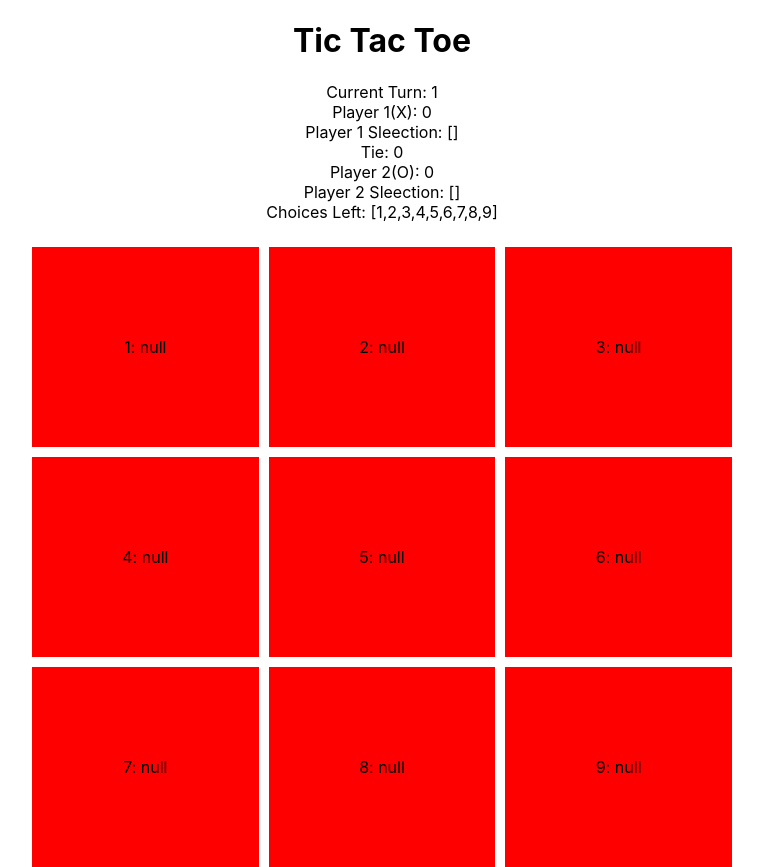
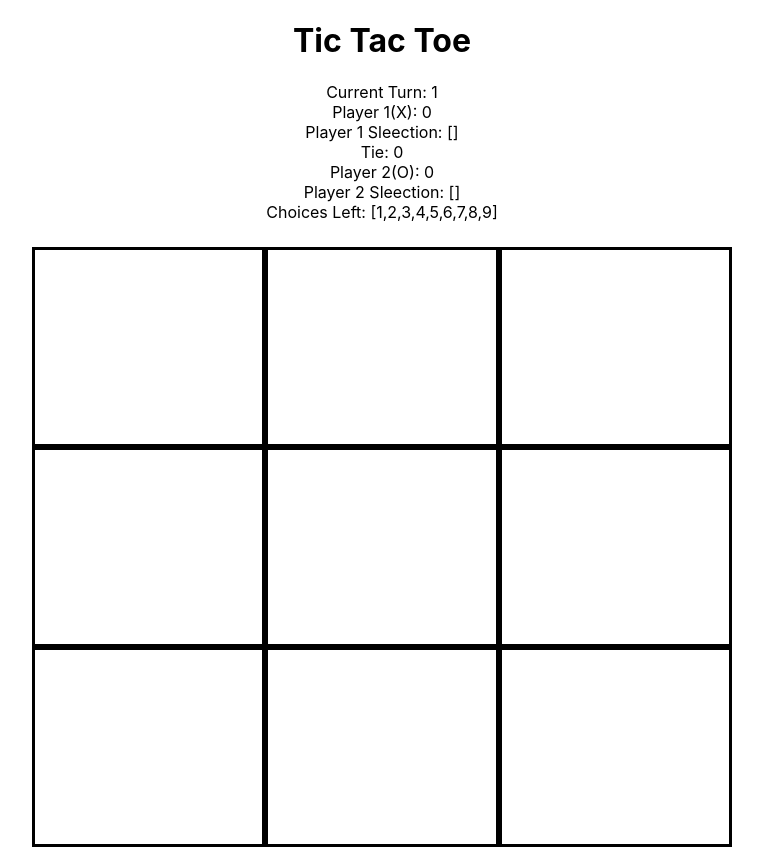
Before and after one commit to ibedwi/tictactoe, a React (Create React App) app: page / in a window 1280 px wide. Shown: the whole page, without its empty margins (258-1021 px from the left). Built offline with nearby package versions, Linux system fonts and the light colour scheme.

Commit message:
feat: update tile UI

```diff
--- a/src/App.css
+++ b/src/App.css
@@ -44,12 +44,11 @@
   display: grid;
   grid-template-columns: repeat(3, 1fr);
   grid-template-rows: repeat(3, 200px);
-  gap: 10px;
 }
 
 .grid-item {
   display: flex;
   justify-content: center;
   align-items: center;
-  background-color: red
+  border: solid;
 }
--- a/src/App.tsx
+++ b/src/App.tsx
@@ -1,5 +1,7 @@
 import React, { useReducer } from "react";
 import "./App.css";
+import XIcon from "./img/x.png";
+import OIcon from "./img/o.png";
 
 // State
 // playerTurn: who is selecting?
@@ -229,6 +231,10 @@ function App() {
     }
   };
 
+  const isSelected = (n: number) => {
+    return state.boardState[n] ?? false;
+  };
+
   return (
     <div className="App">
       <h1>Tic Tac Toe</h1>
@@ -249,9 +255,28 @@ function App() {
           <div
             key={n}
             className="grid-item"
-            onClick={() => onClickTile(Number(n))}
+            onClick={() =>
+              isSelected(Number(n))
+                ? alert("tile already selected!")
+                : onClickTile(Number(n))
+            }
           >
-            {n}: {JSON.stringify(state.boardState[n])}
+            {state.boardState[n] === 1 && (
+              <img
+                src={OIcon}
+                alt="player-1-selection"
+                height={50}
+                width={50}
+              />
+            )}
+            {state.boardState[n] === 2 && (
+              <img
+                src={XIcon}
+                alt="player-2-selection"
+                height={50}
+                width={50}
+              />
+            )}
           </div>
         ))}
       </div>
```
Also changed, not shown: src/img/o.png (added), src/img/x.png (added).
